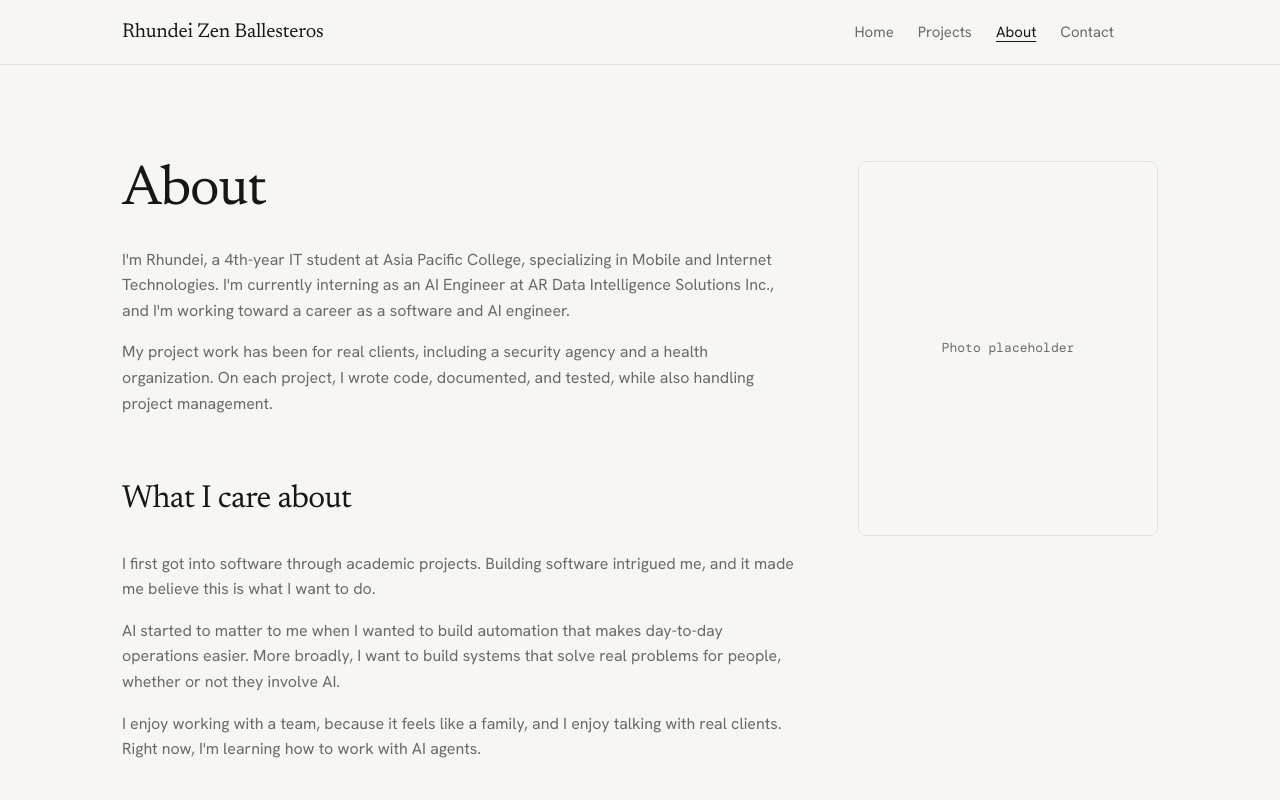
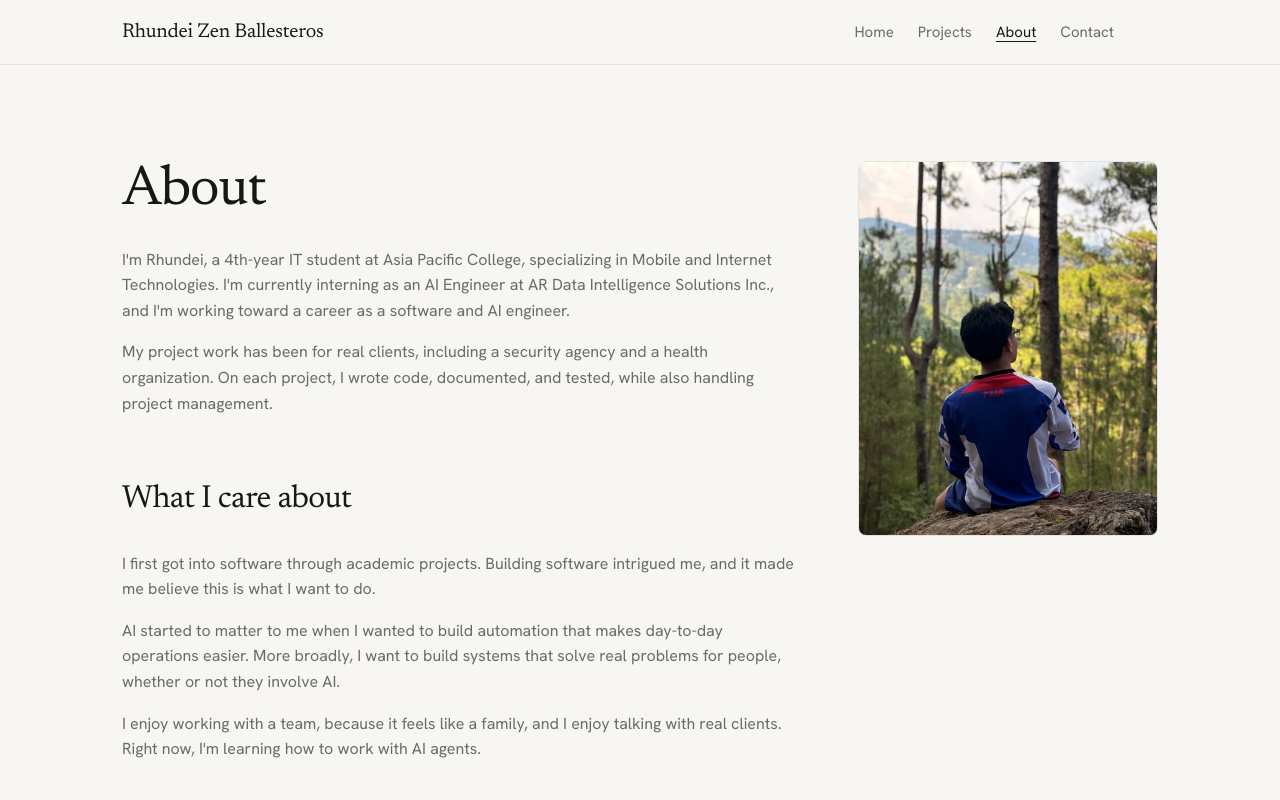
Before and after one commit to rhndzvs/portfolio, a Next.js app: page /about in a window 1280 px wide. Shown: the top 800 px of the page. Built offline with nearby package versions, Linux system fonts and the light colour scheme; no server answers; some icons are missing.

Commit message:
feat: add profile photos to hero and about page

```diff
--- a/src/app/about/page.tsx
+++ b/src/app/about/page.tsx
@@ -1,9 +1,10 @@
 import { ArrowRight } from "@boxicons/react";
 import type { Metadata } from "next";
 import Link from "next/link";
-import PhotoPlaceholder from "@/components/sections/PhotoPlaceholder";
+import ProfilePhoto from "@/components/sections/ProfilePhoto";
 import Reveal from "@/components/ui/Reveal";
 import { about } from "@/content/about";
+import { profile } from "@/content/profile";
 
 export const metadata: Metadata = {
   title: "About",
@@ -100,7 +101,10 @@ export default function AboutPage() {
         </div>
 
         <div className="order-first flex w-[160px] justify-start md:order-none md:sticky md:top-24 md:h-fit md:w-[300px] md:justify-end">
-          <PhotoPlaceholder />
+          <ProfilePhoto
+            photo={profile.photos.about}
+            sizes="(max-width: 767px) 160px, 320px"
+          />
         </div>
       </div>
     </section>
--- a/src/components/sections/Hero.tsx
+++ b/src/components/sections/Hero.tsx
@@ -1,7 +1,7 @@
 import { Facebook, Github, Linkedin } from "@boxicons/react";
 import { profile } from "@/content/profile";
 import { socials, type SocialKind } from "@/content/socials";
-import PhotoPlaceholder from "@/components/sections/PhotoPlaceholder";
+import ProfilePhoto from "@/components/sections/ProfilePhoto";
 import Reveal from "@/components/ui/Reveal";
 
 function SocialIcon({ kind }: { kind: SocialKind }) {
@@ -53,7 +53,11 @@ export default function Hero() {
           </div>
 
           <div className="order-1 flex justify-start md:order-2 md:justify-end">
-            <PhotoPlaceholder />
+            <ProfilePhoto
+              photo={profile.photos.hero}
+              sizes="(max-width: 767px) 180px, 400px"
+              preload
+            />
           </div>
         </div>
       </Reveal>
--- a/src/components/sections/PhotoPlaceholder.tsx
+++ /dev/null
@@ -1,11 +0,0 @@
-import { profile } from "@/content/profile";
-
-export default function PhotoPlaceholder() {
-  return (
-    <div className="flex aspect-[4/5] w-[180px] max-w-full items-center justify-center rounded-lg border border-border md:w-full md:max-w-xs">
-      <span className="font-mono text-label text-muted">
-        {profile.photoPlaceholder}
-      </span>
-    </div>
-  );
-}
--- /dev/null
+++ b/src/components/sections/ProfilePhoto.tsx
@@ -0,0 +1,42 @@
+import Image from "next/image";
+import { profile, type ProfilePhoto as ProfilePhotoData } from "@/content/profile";
+
+const frame =
+  "aspect-[4/5] w-[180px] max-w-full rounded-lg border border-border md:w-full md:max-w-xs";
+
+type Props = {
+  photo?: ProfilePhotoData;
+  sizes: string;
+  preload?: boolean;
+};
+
+export default function ProfilePhoto({
+  photo,
+  sizes,
+  preload = false,
+}: Props) {
+  if (!photo) {
+    return (
+      <div className={`flex items-center justify-center ${frame}`}>
+        <span className="font-mono text-label text-muted">
+          {profile.photoPlaceholder}
+        </span>
+      </div>
+    );
+  }
+
+  return (
+    <div className={`relative overflow-hidden ${frame}`}>
+      <Image
+        src={photo.src}
+        alt={photo.alt}
+        fill
+        sizes={sizes}
+        preload={preload}
+        className="object-cover"
+        // objectPosition is content data, so it cannot be a static Tailwind class.
+        style={{ objectPosition: photo.objectPosition }}
+      />
+    </div>
+  );
+}
--- a/src/content/profile.ts
+++ b/src/content/profile.ts
@@ -1,3 +1,9 @@
+export type ProfilePhoto = {
+  src: string;
+  alt: string;
+  objectPosition: string;
+};
+
 export type Profile = {
   name: string;
   professionalTitle: string;
@@ -7,6 +13,10 @@ export type Profile = {
   heroDescription: string;
   metadataDescription: string;
   photoPlaceholder: string;
+  photos: {
+    hero: ProfilePhoto;
+    about: ProfilePhoto;
+  };
   email: string;
   pageTitles: {
     home: string;
@@ -27,6 +37,18 @@ export const profile: Profile = {
   metadataDescription:
     "Software and AI projects by Rhundei Zen Ballesteros, a 4th-year IT student at Asia Pacific College.",
   photoPlaceholder: "Photo placeholder",
+  photos: {
+    hero: {
+      src: "/images/profile/hero.jpg",
+      alt: "Portrait of Rhundei Zen Ballesteros in a black suit and tie",
+      objectPosition: "center",
+    },
+    about: {
+      src: "/images/profile/about.jpg",
+      alt: "Rhundei sitting on a rock with his back to the camera, looking out over a pine forest and hills",
+      objectPosition: "center 70%",
+    },
+  },
   email: "rhundeizenballesteros@gmail.com",
   pageTitles: {
     home: "Home placeholder",
```
Also changed, not shown: public/images/profile/about.jpg (added), public/images/profile/hero.jpg (added).
